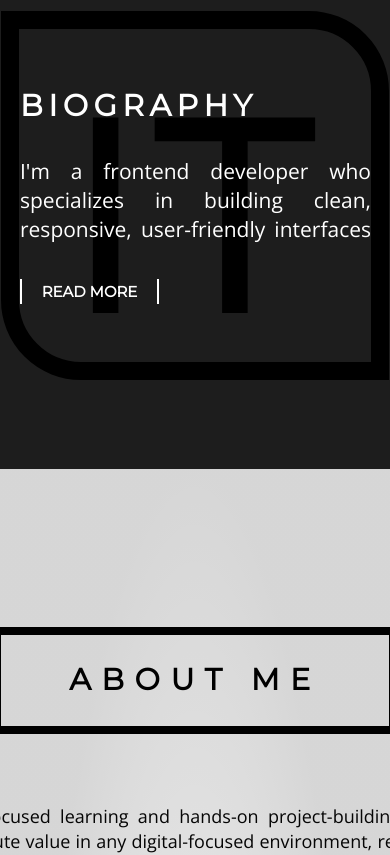
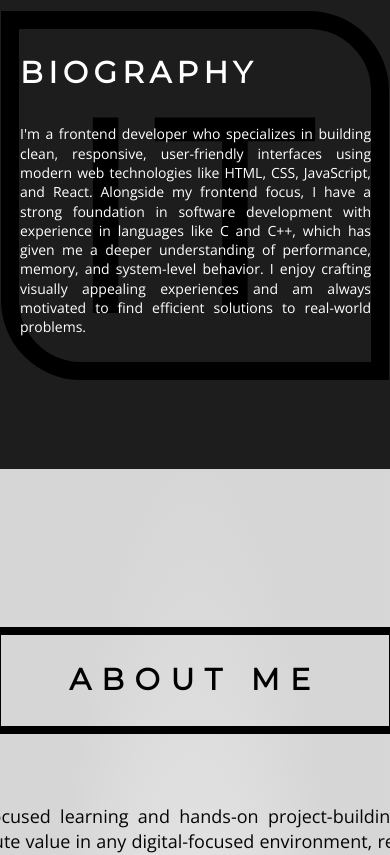
Before and after one commit to hiabed/Portfolio, a React (Vite) app: page / in a window 390 px wide. Shown: the part 1100-1955 px from the top of the page. Built offline with nearby package versions, Linux system fonts and the light colour scheme.

Commit message:
responsive

```diff
--- a/src/App.css
+++ b/src/App.css
@@ -91,6 +91,13 @@ body {
       margin: 0 !important;
       transform: none !important;
       position: absolute;
+  }
+  .description {
+    height: fit-content !important;
+    font-size: 14px !important;
+  }
+  .read-more {
+    display: none !important;
   }
   /* .bg-image {
     display: flex !important;
```
